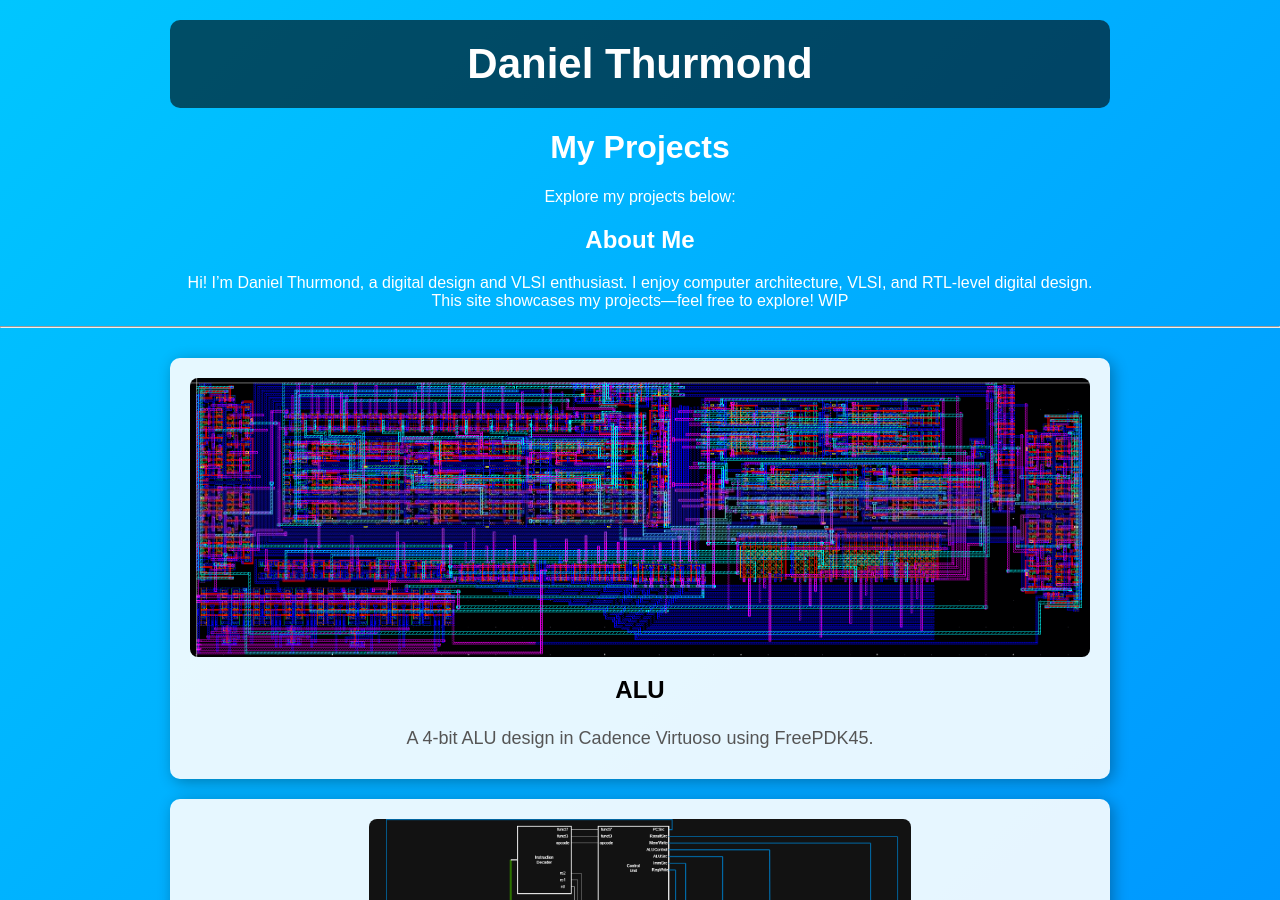
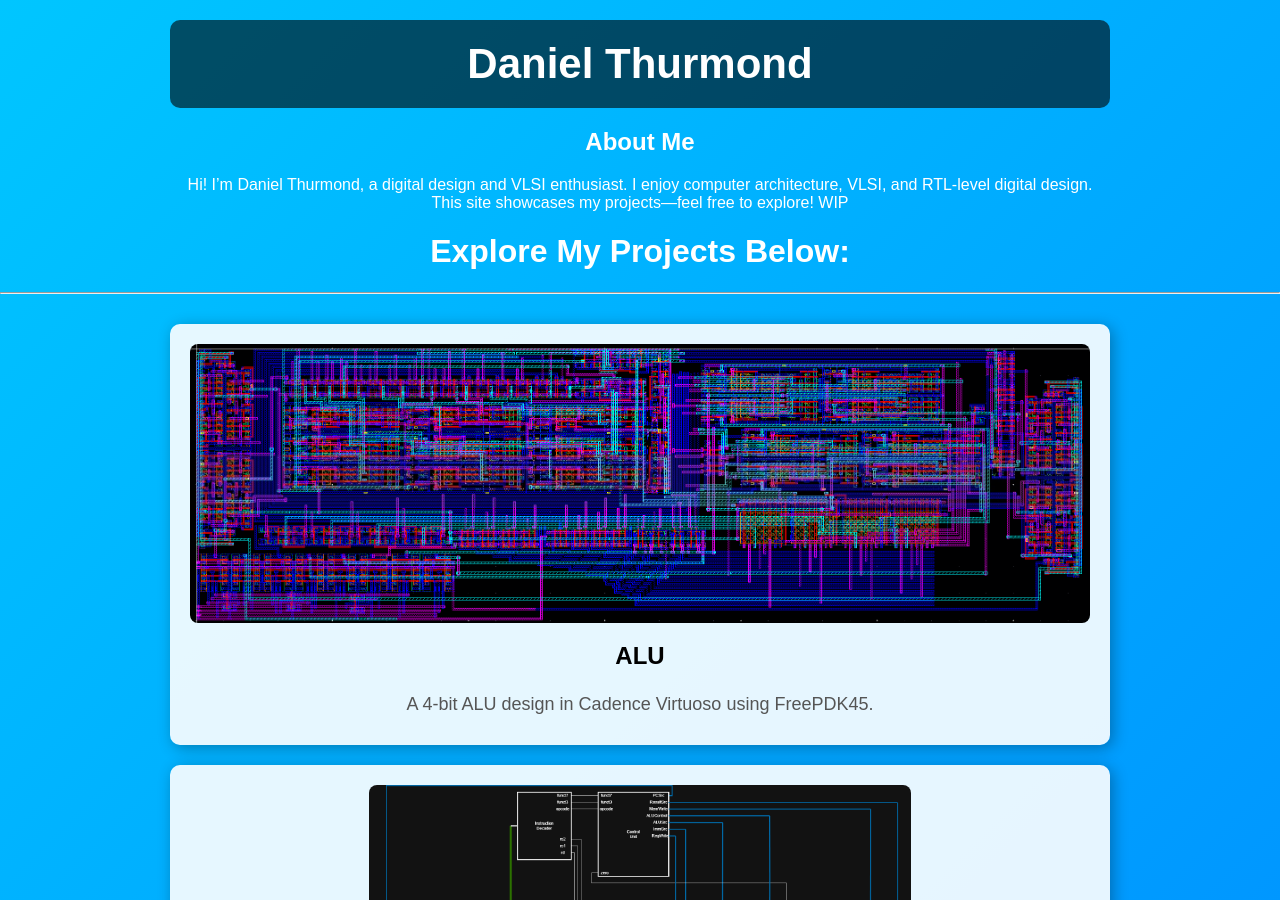
Before and after one commit to danielthurmond/danielthurmond.github.io, a Jekyll site: the page built from index.md, in a window 1280 px wide and 900 px high. Built offline with Jekyll 4.4.1, drawn with Linux system fonts in a browser that asks for light colours.

Commit message:
Update index.md

```diff
--- a/index.md
+++ b/index.md
@@ -2,14 +2,10 @@
 title: Daniel Thurmond
 layout: default
 ---
-
-# My Projects
-Explore my projects below:
-
 ## About Me
 Hi! I'm Daniel Thurmond, a digital design and VLSI enthusiast. I enjoy computer architecture, VLSI, and RTL-level digital design.
 This site showcases my projects—feel free to explore! WIP
-
+# Explore My Projects Below:
 ---
 
 <div class="project-grid">
```
